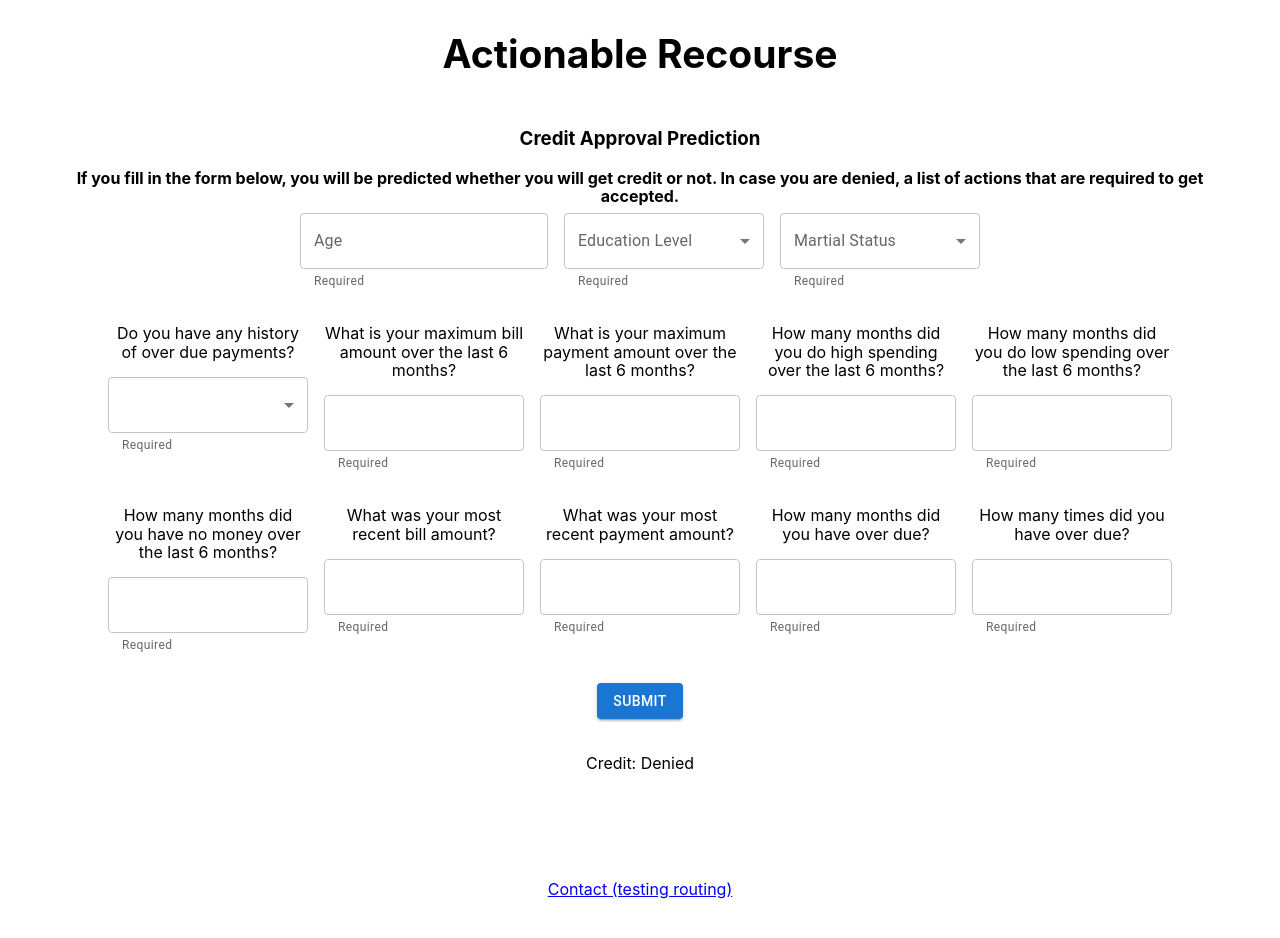
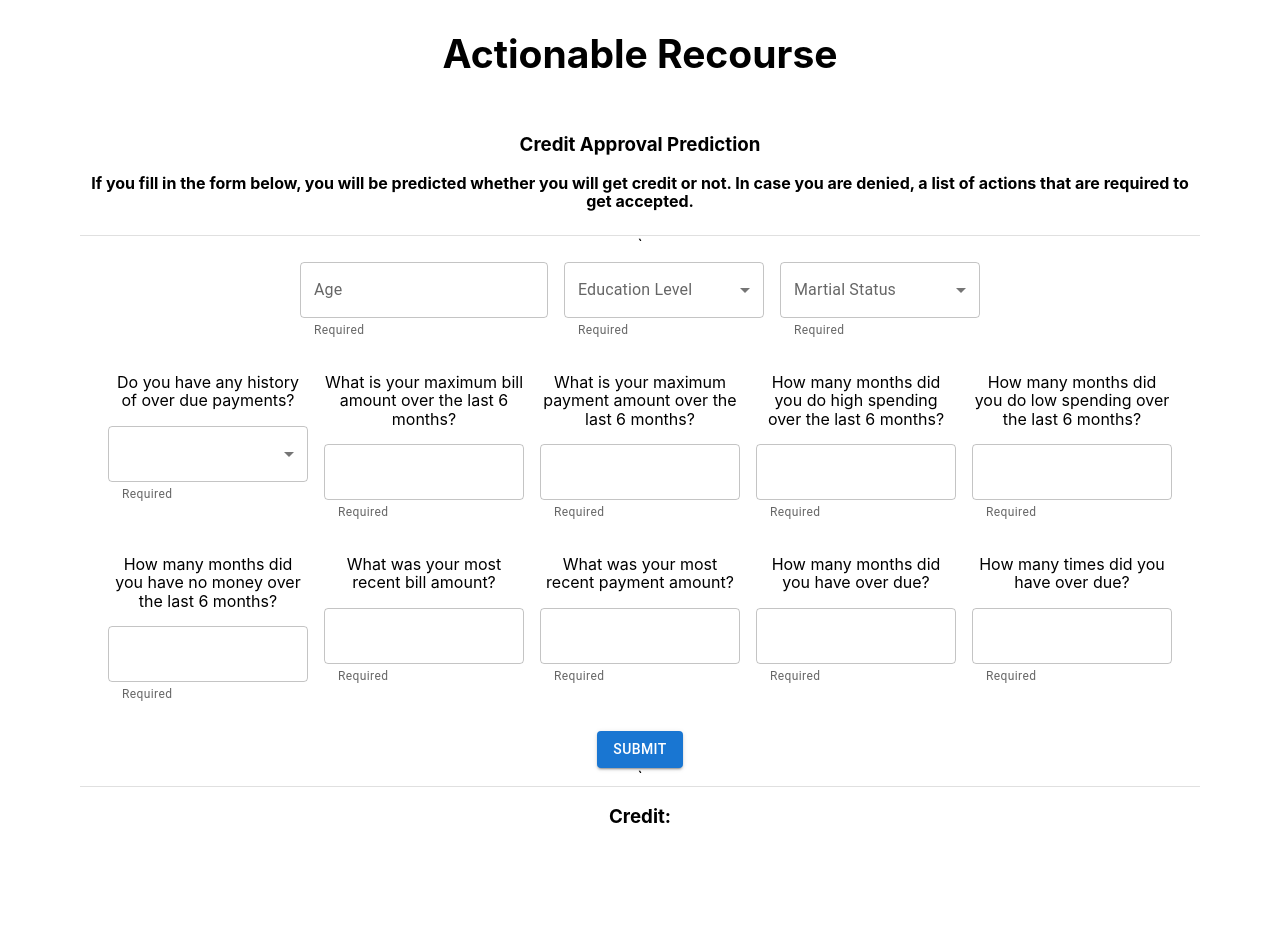
Before and after one commit to j1feng/recourse-client, a React (Create React App) app: page / in a window 1280 px wide. Shown: the top 938 px of the page. Before the commit the page ends 899 px from the top, so only its background shows below. Built offline with nearby package versions, Linux system fonts and the light colour scheme.

Commit message:
fixed the alignment issue

```diff
--- a/src/Form.js
+++ b/src/Form.js
@@ -1,10 +1,11 @@
 import React, { useEffect, useState } from 'react';
 import { useForm } from 'react-hook-form';
-import { Button, TextField, Select, MenuItem, InputLabel, FormControl, Box, FormHelperText, Container, Stack } from '@mui/material';
+import { Button, TextField, Select, MenuItem, InputLabel, FormControl,
+    Box, FormHelperText, Container, Divider } from '@mui/material';
 
 let ActionForm = () => {
     const { register, handleSubmit, formState: { errors } } = useForm();
-    const [predicted, setPredicted] = useState(0);
+    const [predicted, setPredicted] = useState(-1);
 
     // Handle POST request to the API when form is submitted
     const onSubmit = (user_input) => {
@@ -38,7 +39,8 @@ let ActionForm = () => {
         setPredicted(result.predicted);
         // If credit denied, show a list of actions to revert the decision
         if (!result.predicted) {
-          document.getElementById('button_result_table').innerHTML = result.recourse_actions;
+            const warning_text = "<p>Here are the things you can do to get accepted.</p>";
+            document.getElementById('button_result_table').innerHTML = warning_text + result.recourse_actions;
         } else {
             document.getElementById('button_result_table').innerHTML = "";
         }
@@ -55,11 +57,14 @@ let ActionForm = () => {
     useEffect(() => {}, [])
 
     return (
+        <div>
             <Container>
+                <Box sx={{ my: 3, mx: 2 }}>
                     <h3>Credit Approval Prediction</h3>
                     <b>If you fill in the form below, you will be predicted whether you will get credit or not. In case you are denied, a list of actions that are required to get accepted.</b>
-
-          <form onSubmit={handleSubmit(onSubmit)}>
+                </Box>
+                <Divider variant="middle" />
+                `<form onSubmit={handleSubmit(onSubmit)}>
                     <Box
                     component="form"
                     sx={{
@@ -160,12 +165,16 @@ let ActionForm = () => {
                     <br></br>
 
                     <Button variant="contained" type="submit">Submit</Button>
-          </form>
+                </form>`
 
-          <br></br>
+                <Divider variant="middle" />
 
-          <p>Credit: {(predicted) ? "Accepted" : "Denied"}</p>
+                <h3>Credit: {(predicted===-1) ? "" : (predicted) ? "Accepted" : "Denied"}</h3>
                 </Container>
+                <Container maxWidth="sm">
+                    <div id='button_result_table'></div>
+                </Container>
+        </div>
     );
 }
 
```
Lines whose indentation alone changed are shown as unchanged.
